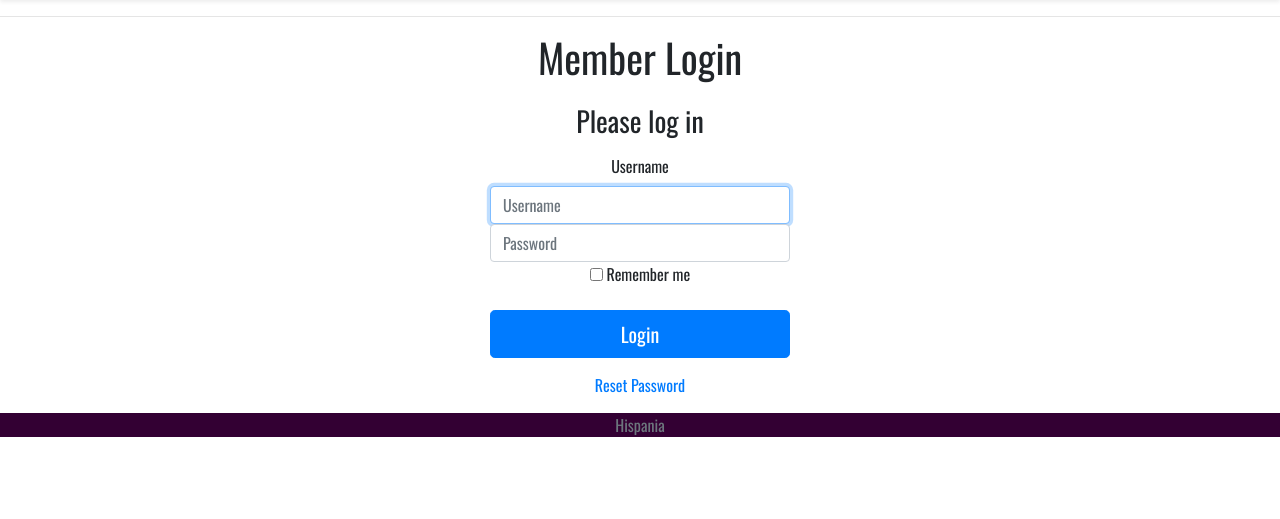
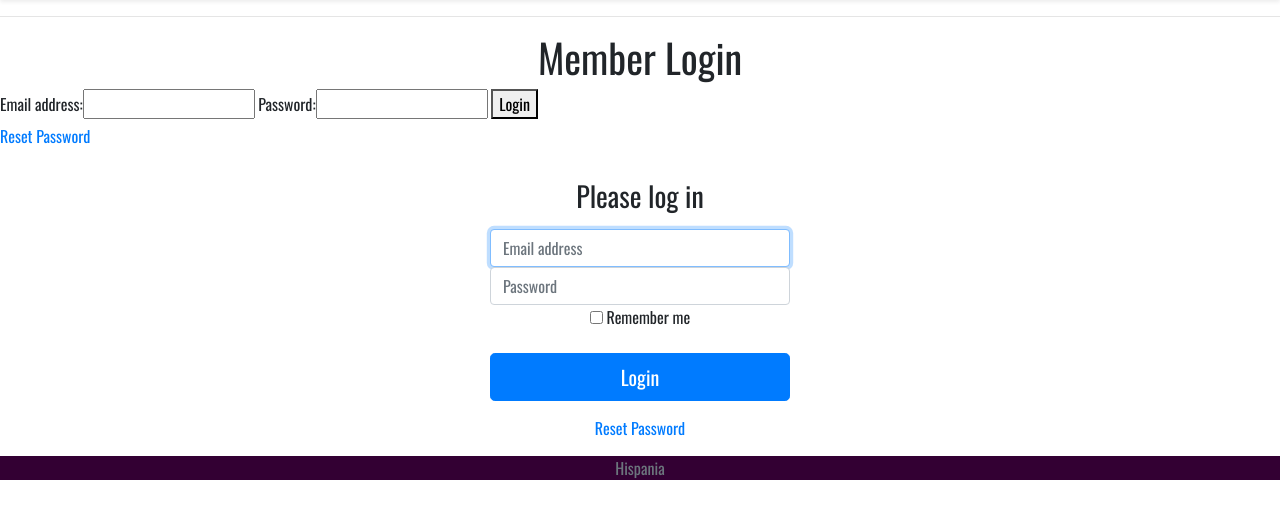
Before and after one commit to JK27/hispania, a Django app: page /accounts/login/ in a window 1280 px wide. Shown: the part 48-567 px from the top of the page. Run offline with Django 3.2, Linux system fonts and the light colour scheme; some libraries are stand-ins or nearby versions.

Commit message:
Added login with email functionality

```diff
--- a/accounts/forms.py
+++ b/accounts/forms.py
@@ -61,5 +61,5 @@ class JoinForm(UserCreationForm):
 
 class LoginForm(forms.Form):
 
-    username = forms.CharField(max_length=50, label="Username")
+    username_or_email = forms.CharField(max_length=50, label="Email address")
     password = forms.CharField(widget=forms.PasswordInput, label="Password")
--- a/accounts/templates/login.html
+++ b/accounts/templates/login.html
@@ -9,14 +9,15 @@
 
 {% block content %}
 <!--------------------------------------------------------- Login form -->
-<!-- <form method="POST">
+<form method="POST">
 	{% csrf_token %}
 	{{ login_form | as_bootstrap }}
 	<button type="submit">Login</button>
 </form>
 
-<a href="{% url 'password_reset' %}"><p>Reset Password</p></a> -->
+<a href="{% url 'password_reset' %}"><p>Reset Password</p></a>
 
+<!-- ############################################################################################## -->
 <div class="text-center">
 	<form class="form-signin" method="POST">
 		{% csrf_token %}
@@ -24,8 +25,8 @@
 		<!-- <label for="inputEmail" class="sr-only">Email address</label>
 		<input type="email" id="inputEmail" class="form-control" placeholder="Email address" required="" autofocus=""> -->
 		<!------------------- Username input field  -->
-		<label for="id_username" class="sr-onlyh">Username</label>
-		<input type="text" name="username" id="id_username" maxlength="50" class="form-control" placeholder="Username" required="" autofocus="">
+		<label for="id_username" class="sr-only">Email address</label>
+		<input type="text" name="username" id="id_username" maxlength="50" class="form-control" placeholder="Email address" required="" autofocus="">
 		<!------------------- Password input field  -->
 		<label for="id_password" class="sr-only">Password</label>
 		<input type="password" name="password" id="id_password" class="form-control" placeholder="Password" required="">
--- a/accounts/views.py
+++ b/accounts/views.py
@@ -45,14 +45,14 @@ def member_join(request):
 def login_member(request):
     # Once user is logged in, redirect to Home Page ('index')
     if request.user.is_authenticated:
-        return redirect(reverse('index'))
+        return redirect(reverse('profile'))
 
     if request.method == "POST":
         login_form = LoginForm(request.POST)
 
         # Validate username and password
         if login_form.is_valid():
-            user = auth.authenticate(username=request.POST['username'],
+            user = auth.authenticate(request.POST['username_or_email'],
                                      password=request.POST['password'])
 
             """
@@ -60,7 +60,7 @@ def login_member(request):
             and redirect to Home Page
             """
             if user:
-                auth.login(user=user, request=request)
+                auth.login(request, user)
                 messages.success(request, "Welcome back!")
                 return redirect(reverse('profile'))
             # If login is incorrect, display error message
@@ -85,7 +85,7 @@ def logout_member(request):
 
 # --------------------------------------------------------- Member Profile View
 
-
+@login_required
 def member_profile(request):
     user = User.objects.get(email=request.user.email)
     return render(request, 'profile.html', {"profile": user})
--- a/hispania/settings.py
+++ b/hispania/settings.py
@@ -108,6 +108,10 @@ AUTH_PASSWORD_VALIDATORS = [
     },
 ]
 
+AUTHENTICATION_BACKENDS = [
+    'django.contrib.auth.backends.ModelBackend',
+    'accounts.backends.EmailAuth'
+]
 
 # Internationalization
 # https://docs.djangoproject.com/en/3.0/topics/i18n/
--- a/templates/registration/password_reset_confirm.html
+++ b/templates/registration/password_reset_confirm.html
@@ -11,7 +11,7 @@
 
 <form method="POST">
 	{% csrf_token %}
-	{{ form | as_bootstap }}
+	{{ form | as_bootstrap }}
 	<button type="submit">Reset Password</button>
 </form>
 
```
Also changed, not shown: accounts/backends.py (added, +35 -0 lines), db.sqlite3.
